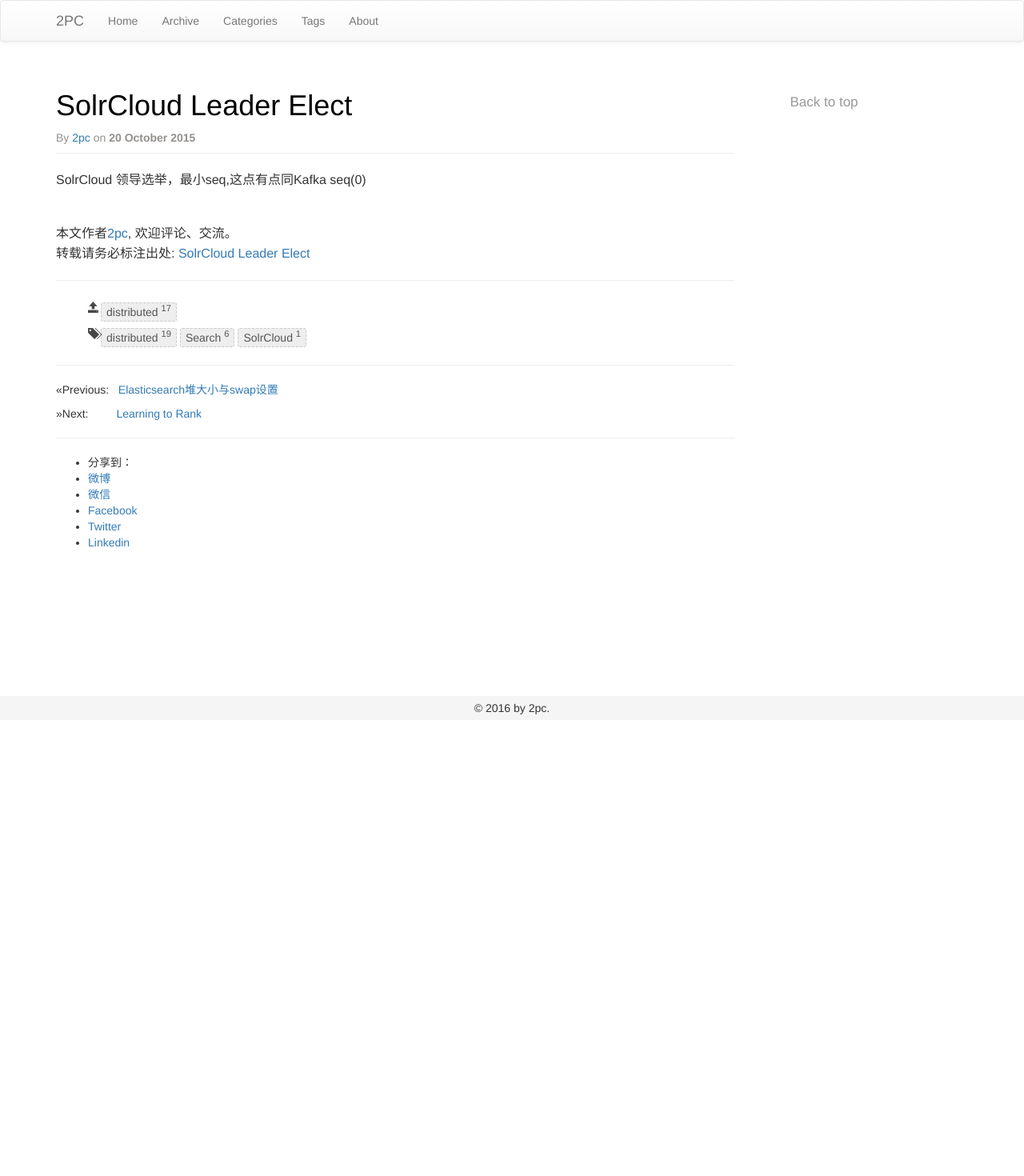
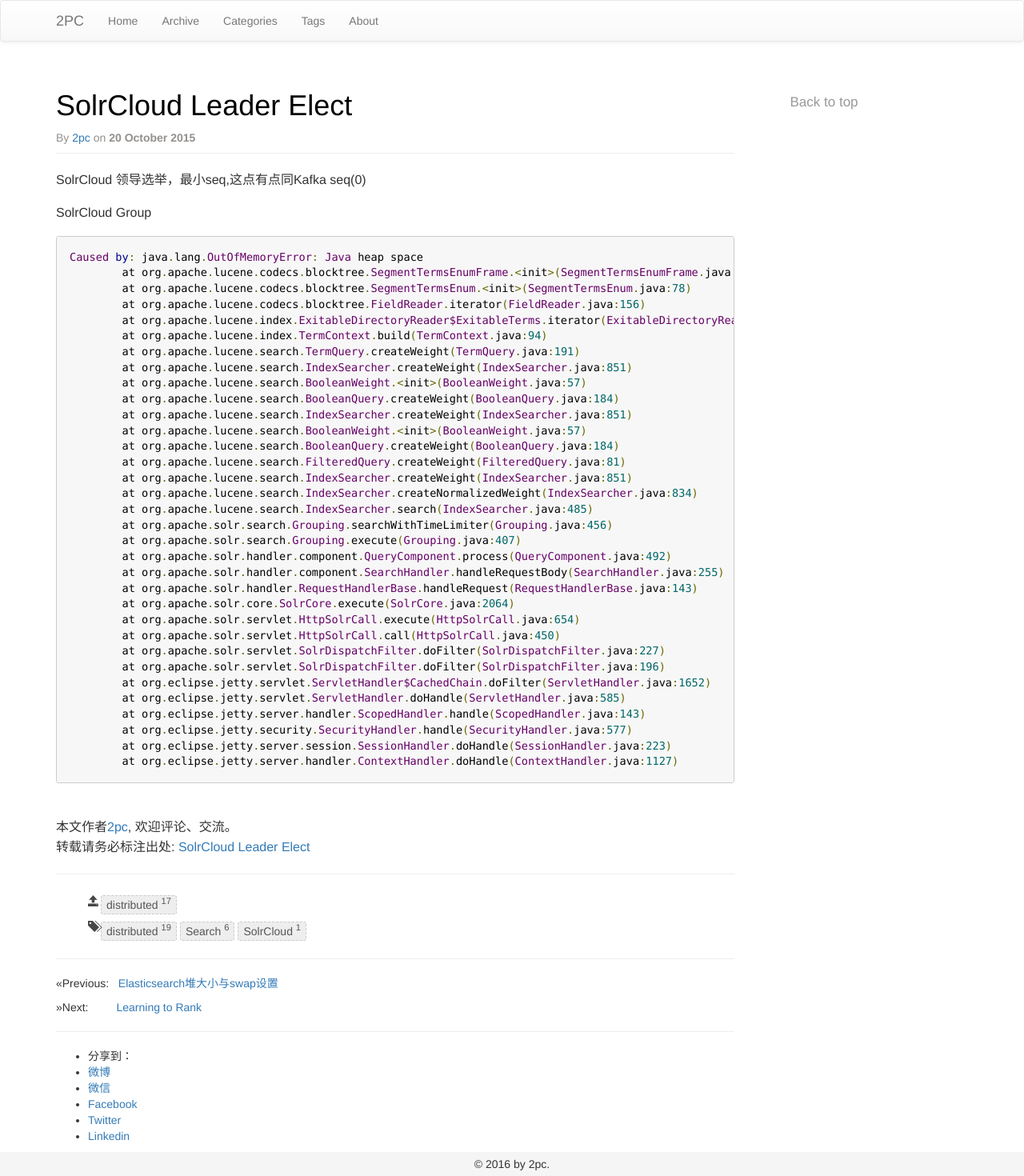
Before and after one commit to luyee/2pc.github.io, a Jekyll site: the page built from _posts/Search/2015-10-20-solr-leader-elect.md, in a window 1280 px wide. Shown: the whole page at 80% size. Built offline with Jekyll 4.4.1, drawn with Linux system fonts in a browser that asks for light colours; comment, search, counter and statistics services are not loaded; before the commit the page ends 900 px from its top, so only the background shows below that.

Commit message:
Update 2015-10-20-solr-leader-elect.md

````diff
--- a/_posts/Search/2015-10-20-solr-leader-elect.md
+++ b/_posts/Search/2015-10-20-solr-leader-elect.md
@@ -7,3 +7,42 @@ category: "distributed"
 tags: ["distributed","Search","SolrCloud"]
 ---
 SolrCloud 领导选举，最小seq,这点有点同Kafka seq(0)
+
+
+SolrCloud Group
+
+```
+Caused by: java.lang.OutOfMemoryError: Java heap space
+        at org.apache.lucene.codecs.blocktree.SegmentTermsEnumFrame.<init>(SegmentTermsEnumFrame.java:53)
+        at org.apache.lucene.codecs.blocktree.SegmentTermsEnum.<init>(SegmentTermsEnum.java:78)
+        at org.apache.lucene.codecs.blocktree.FieldReader.iterator(FieldReader.java:156)
+        at org.apache.lucene.index.ExitableDirectoryReader$ExitableTerms.iterator(ExitableDirectoryReader.java:141)
+        at org.apache.lucene.index.TermContext.build(TermContext.java:94)
+        at org.apache.lucene.search.TermQuery.createWeight(TermQuery.java:191)
+        at org.apache.lucene.search.IndexSearcher.createWeight(IndexSearcher.java:851)
+        at org.apache.lucene.search.BooleanWeight.<init>(BooleanWeight.java:57)
+        at org.apache.lucene.search.BooleanQuery.createWeight(BooleanQuery.java:184)
+        at org.apache.lucene.search.IndexSearcher.createWeight(IndexSearcher.java:851)
+        at org.apache.lucene.search.BooleanWeight.<init>(BooleanWeight.java:57)
+        at org.apache.lucene.search.BooleanQuery.createWeight(BooleanQuery.java:184)
+        at org.apache.lucene.search.FilteredQuery.createWeight(FilteredQuery.java:81)
+        at org.apache.lucene.search.IndexSearcher.createWeight(IndexSearcher.java:851)
+        at org.apache.lucene.search.IndexSearcher.createNormalizedWeight(IndexSearcher.java:834)
+        at org.apache.lucene.search.IndexSearcher.search(IndexSearcher.java:485)
+        at org.apache.solr.search.Grouping.searchWithTimeLimiter(Grouping.java:456)
+        at org.apache.solr.search.Grouping.execute(Grouping.java:407)
+        at org.apache.solr.handler.component.QueryComponent.process(QueryComponent.java:492)
+        at org.apache.solr.handler.component.SearchHandler.handleRequestBody(SearchHandler.java:255)
+        at org.apache.solr.handler.RequestHandlerBase.handleRequest(RequestHandlerBase.java:143)
+        at org.apache.solr.core.SolrCore.execute(SolrCore.java:2064)
+        at org.apache.solr.servlet.HttpSolrCall.execute(HttpSolrCall.java:654)
+        at org.apache.solr.servlet.HttpSolrCall.call(HttpSolrCall.java:450)
+        at org.apache.solr.servlet.SolrDispatchFilter.doFilter(SolrDispatchFilter.java:227)
+        at org.apache.solr.servlet.SolrDispatchFilter.doFilter(SolrDispatchFilter.java:196)
+        at org.eclipse.jetty.servlet.ServletHandler$CachedChain.doFilter(ServletHandler.java:1652)
+        at org.eclipse.jetty.servlet.ServletHandler.doHandle(ServletHandler.java:585)
+        at org.eclipse.jetty.server.handler.ScopedHandler.handle(ScopedHandler.java:143)
+        at org.eclipse.jetty.security.SecurityHandler.handle(SecurityHandler.java:577)
+        at org.eclipse.jetty.server.session.SessionHandler.doHandle(SessionHandler.java:223)
+        at org.eclipse.jetty.server.handler.ContextHandler.doHandle(ContextHandler.java:1127)
+```
````
